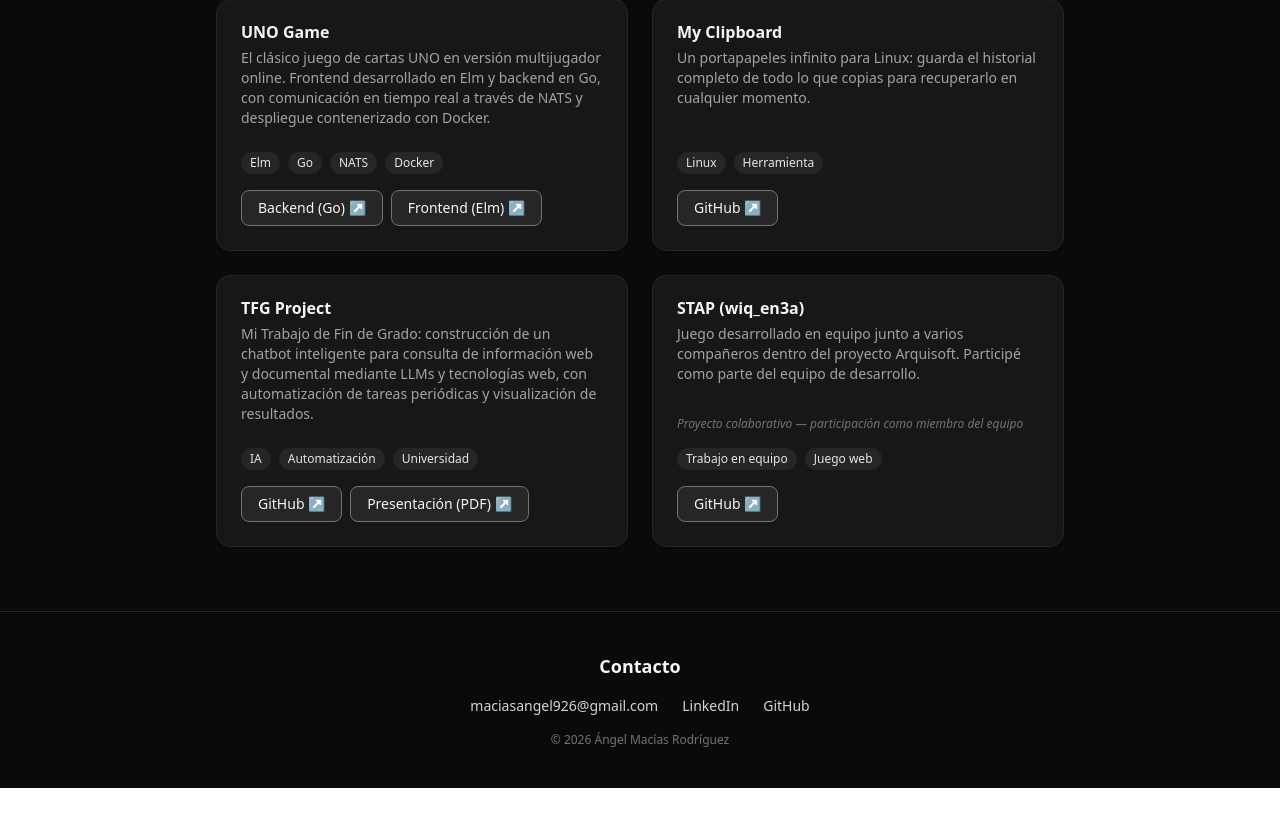
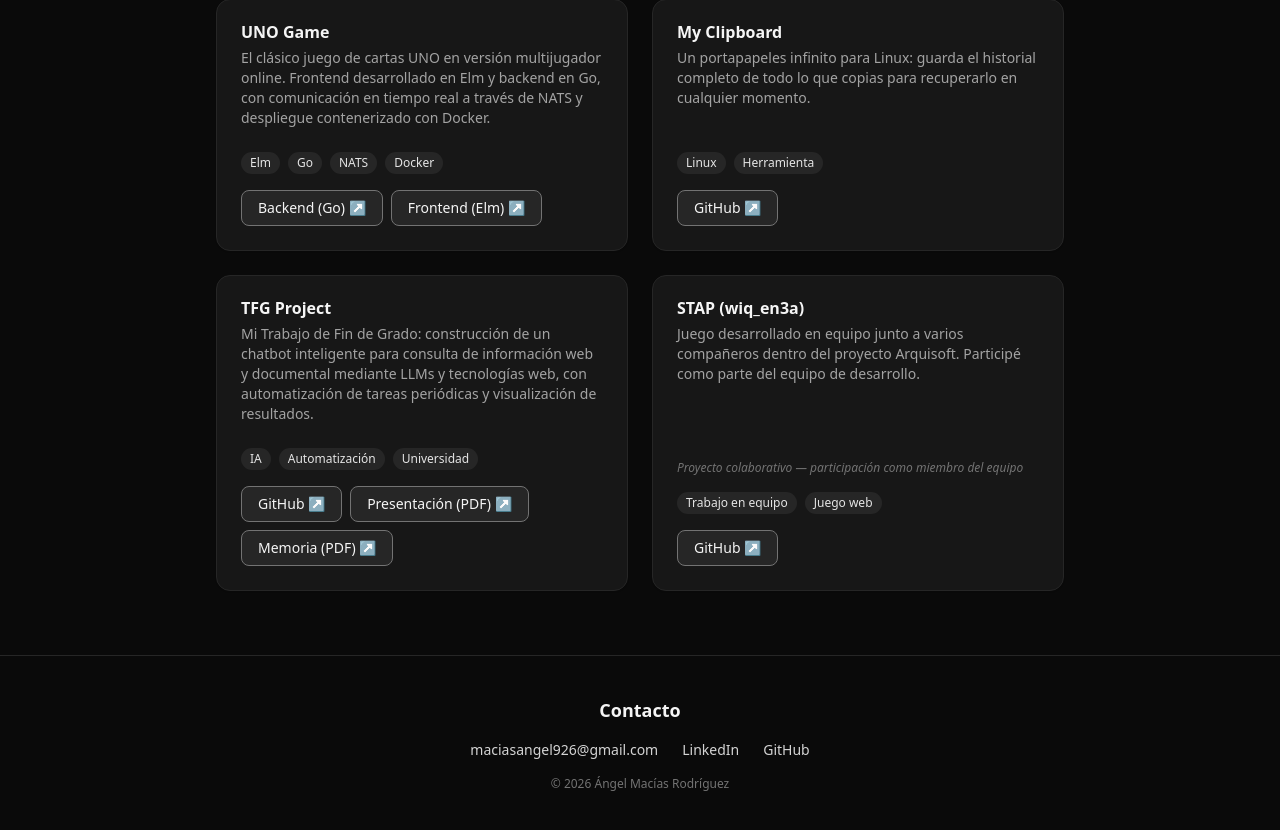
Before and after one commit to angelmaciasr/portfolio, a React (Vite) app: page / in a window 1280 px wide. Shown: the part 1493-2323 px from the top of the page. Before the commit the page ends 2281 px from the top, so only its background shows below. Built offline with nearby package versions, Linux system fonts and the light colour scheme.

Commit message:
Añade memoria del TFG en PDF y enlace desde la tarjeta del proyecto

```diff
--- a/src/pages/Home.tsx
+++ b/src/pages/Home.tsx
@@ -35,6 +35,7 @@ const projects: Project[] = [
     links: [
       { label: 'GitHub', url: 'https://github.com/angelmaciasr/TFG-project.git' },
       { label: 'Presentación (PDF)', url: '/presentacion-tfg.pdf' },
+      { label: 'Memoria (PDF)', url: '/memoria-tfg.pdf' },
     ],
     tags: ['IA', 'Automatización', 'Universidad'],
   },
```
Also changed, not shown: 1 other file (tests, documents, lock files or other folders).
